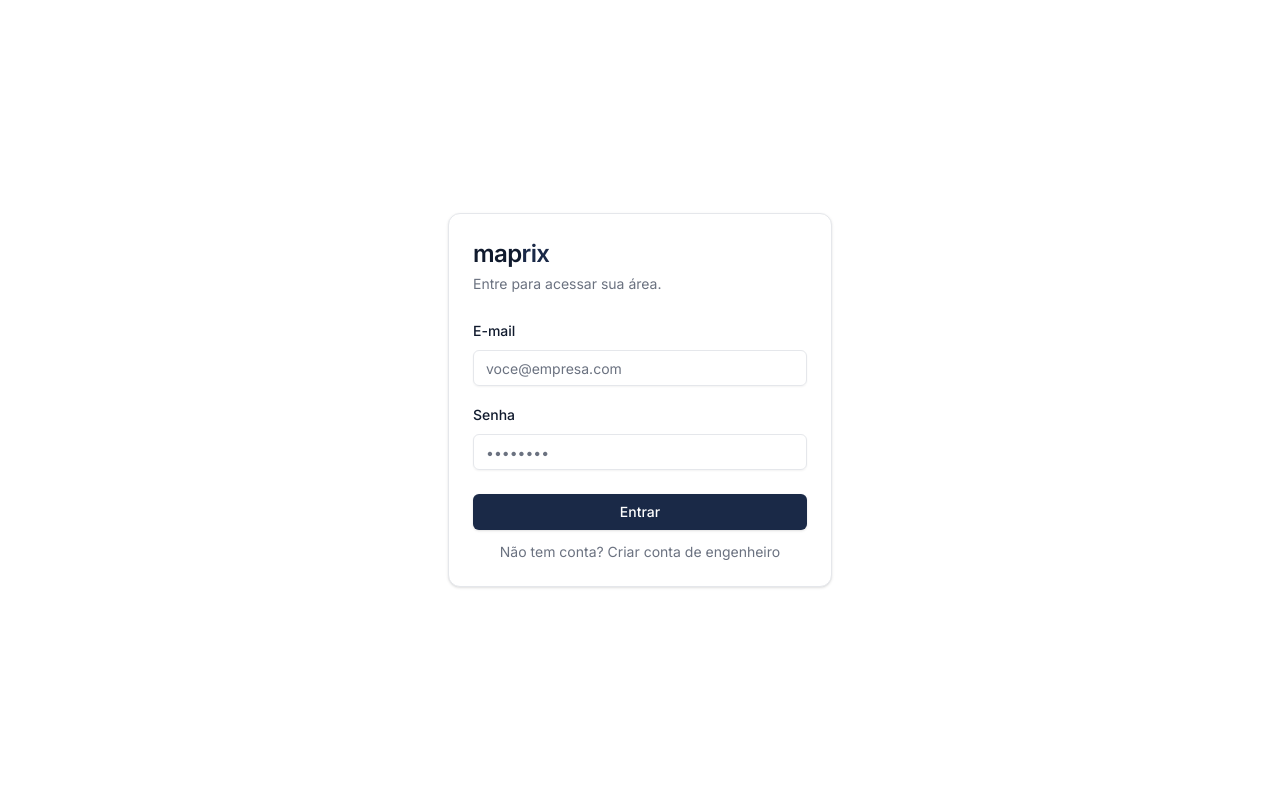
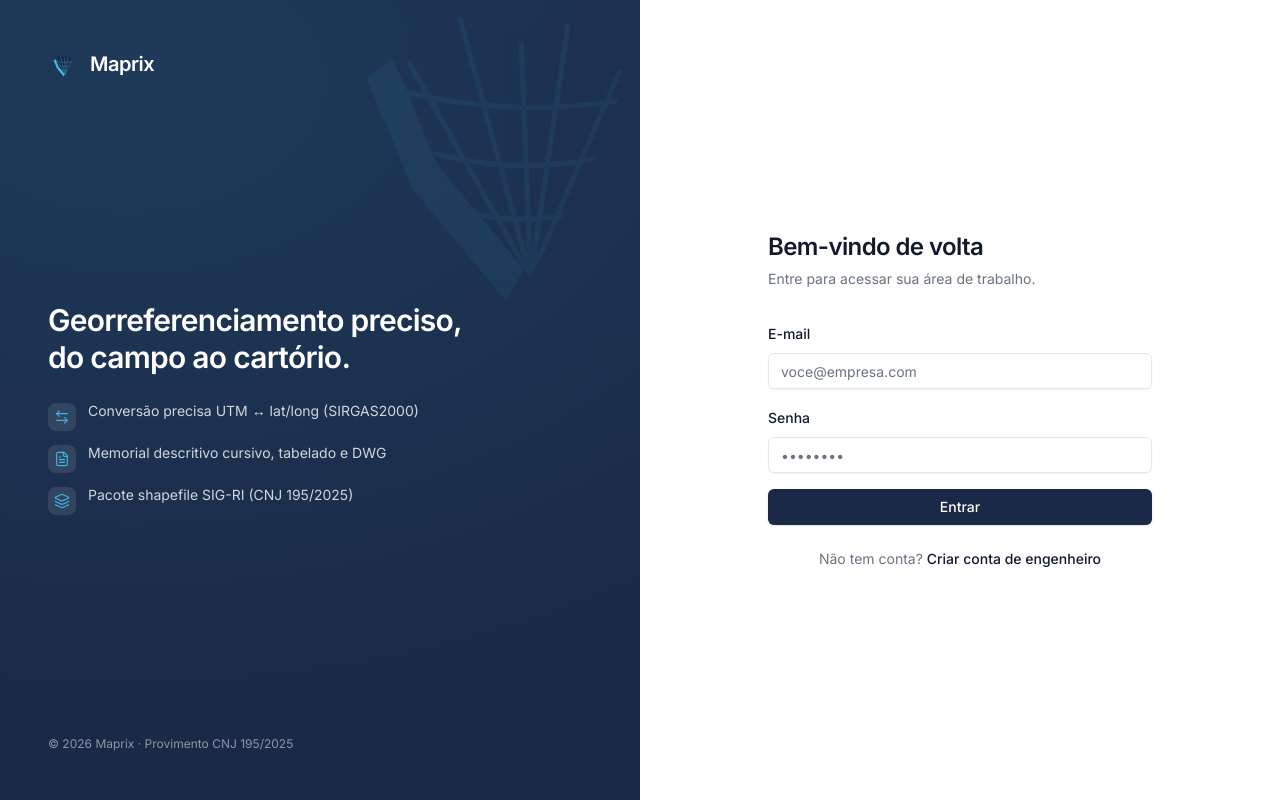
Before and after one commit to MatheusCostaFrancisco/maprix, a React (Vite) app in the folder maprix-web/: page /login in a window 1280 px wide. Built offline with nearby package versions, Linux system fonts and the light colour scheme; no server answers.

Commit message:
feat(web): redesign login with split brand layout and motion

```diff
--- a/maprix-web/src/pages/login.tsx
+++ b/maprix-web/src/pages/login.tsx
@@ -1,16 +1,11 @@
 import { useState, type FormEvent } from 'react';
 import { Navigate, useNavigate } from 'react-router-dom';
+import { motion, useReducedMotion } from 'framer-motion';
+import { ArrowLeftRight, FileText, Layers, Loader2 } from 'lucide-react';
 import { Button } from '@/components/ui/button';
 import { Input } from '@/components/ui/input';
 import { Label } from '@/components/ui/label';
-import {
-  Card,
-  CardContent,
-  CardDescription,
-  CardFooter,
-  CardHeader,
-  CardTitle,
-} from '@/components/ui/card';
+import { Logo, LogoMark } from '@/components/shared/logo';
 import { useAuth } from '@/contexts/auth-context';
 import { ROLE_HOME } from '@/lib/roles';
 
@@ -20,9 +15,16 @@ const ERR_MAP: Record<string, string> = {
   invalid_input: 'Verifique os dados (senha mínima de 8 caracteres).',
 };
 
+const FEATURES = [
+  { icon: ArrowLeftRight, text: 'Conversão precisa UTM ↔ lat/long (SIRGAS2000)' },
+  { icon: FileText, text: 'Memorial descritivo cursivo, tabelado e DWG' },
+  { icon: Layers, text: 'Pacote shapefile SIG-RI (CNJ 195/2025)' },
+];
+
 export default function LoginPage() {
   const { user, loading, login, signup } = useAuth();
   const navigate = useNavigate();
+  const reduce = useReducedMotion();
   const [mode, setMode] = useState<'login' | 'signup'>('login');
   const [email, setEmail] = useState('');
   const [password, setPassword] = useState('');
@@ -30,9 +32,16 @@ export default function LoginPage() {
   const [error, setError] = useState<string | null>(null);
   const [submitting, setSubmitting] = useState(false);
 
-  if (!loading && user) return <Navigate to={ROLE_HOME[user.role]} replace />;
+  const isSignup = mode === 'signup';
 
-  const isSignup = mode === 'signup';
+  if (loading) {
+    return (
+      <div className="min-h-[100dvh] grid place-items-center bg-background">
+        <Loader2 className="h-6 w-6 animate-spin text-muted-foreground" aria-label="Carregando" />
+      </div>
+    );
+  }
+  if (user) return <Navigate to={ROLE_HOME[user.role]} replace />;
 
   async function handleSubmit(e: FormEvent) {
     e.preventDefault();
@@ -52,18 +61,74 @@ export default function LoginPage() {
   }
 
   return (
-    <div className="min-h-screen flex items-center justify-center bg-background px-4">
-      <Card className="w-full max-w-sm">
-        <CardHeader className="space-y-1">
-          <CardTitle className="text-2xl">
-            map<span className="text-primary">rix</span>
-          </CardTitle>
-          <CardDescription>
-            {isSignup ? 'Crie sua conta de engenheiro.' : 'Entre para acessar sua área.'}
-          </CardDescription>
-        </CardHeader>
-        <form onSubmit={handleSubmit}>
-          <CardContent className="space-y-4">
+    <div className="min-h-[100dvh] grid lg:grid-cols-2 bg-background">
+      {/* Painel de marca */}
+      <aside className="relative hidden lg:flex flex-col justify-between overflow-hidden bg-maprix-navy p-12 text-white">
+        <div
+          aria-hidden
+          className="pointer-events-none absolute -right-24 -top-24 h-[28rem] w-[28rem] opacity-[0.07]"
+        >
+          <LogoMark className="h-full w-full" />
+        </div>
+        <div
+          aria-hidden
+          className="pointer-events-none absolute inset-0 bg-[radial-gradient(60rem_40rem_at_20%_10%,rgba(63,184,224,0.12),transparent)]"
+        />
+
+        <Logo
+          wordmarkClassName="text-white text-xl"
+          markClassName="h-8 w-8"
+          className="relative gap-2.5"
+        />
+
+        <div className="relative space-y-6">
+          <h1 className="max-w-md text-3xl font-semibold leading-tight tracking-tight">
+            Georreferenciamento preciso, do campo ao cartório.
+          </h1>
+          <ul className="space-y-3">
+            {FEATURES.map((f) => {
+              const Icon = f.icon;
+              return (
+                <li key={f.text} className="flex items-start gap-3 text-sm text-white/80">
+                  <span className="mt-0.5 grid h-7 w-7 shrink-0 place-items-center rounded-lg bg-white/10">
+                    <Icon className="h-4 w-4 text-maprix-cyan" strokeWidth={1.75} />
+                  </span>
+                  {f.text}
+                </li>
+              );
+            })}
+          </ul>
+        </div>
+
+        <p className="relative text-xs text-white/50">
+          © {new Date().getFullYear()} Maprix · Provimento CNJ 195/2025
+        </p>
+      </aside>
+
+      {/* Painel do formulário */}
+      <main className="flex items-center justify-center px-4 py-10 sm:px-6">
+        <motion.div
+          initial={reduce ? false : { opacity: 0, y: 8 }}
+          animate={{ opacity: 1, y: 0 }}
+          transition={{ duration: 0.25, ease: [0.16, 1, 0.3, 1] }}
+          className="w-full max-w-sm"
+        >
+          <div className="mb-8 lg:hidden">
+            <Logo wordmarkClassName="text-xl" markClassName="h-8 w-8" />
+          </div>
+
+          <div className="space-y-1.5">
+            <h2 className="text-2xl font-semibold tracking-tight">
+              {isSignup ? 'Criar conta' : 'Bem-vindo de volta'}
+            </h2>
+            <p className="text-sm text-muted-foreground">
+              {isSignup
+                ? 'Crie sua conta de engenheiro para começar.'
+                : 'Entre para acessar sua área de trabalho.'}
+            </p>
+          </div>
+
+          <form onSubmit={handleSubmit} className="mt-8 space-y-4">
             {isSignup && (
               <div className="space-y-2">
                 <Label htmlFor="name">Nome</Label>
@@ -101,31 +166,41 @@ export default function LoginPage() {
                 autoComplete={isSignup ? 'new-password' : 'current-password'}
               />
             </div>
+
             {isSignup && (
               <p className="text-xs text-muted-foreground">
                 O cadastro cria uma conta de engenheiro. Contas de cartório são criadas pela
                 equipe Maprix.
               </p>
             )}
-            {error && <p className="text-sm text-destructive">{error}</p>}
-          </CardContent>
-          <CardFooter className="flex flex-col gap-3">
+
+            {error && (
+              <p role="alert" className="text-sm font-medium text-destructive">
+                {error}
+              </p>
+            )}
+
             <Button type="submit" className="w-full" disabled={submitting}>
+              {submitting && <Loader2 className="animate-spin" />}
               {submitting ? 'Aguarde…' : isSignup ? 'Criar conta' : 'Entrar'}
             </Button>
+          </form>
+
+          <p className="mt-6 text-center text-sm text-muted-foreground">
+            {isSignup ? 'Já tem conta?' : 'Não tem conta?'}{' '}
             <button
               type="button"
-              className="text-sm text-muted-foreground hover:text-foreground"
+              className="font-medium text-foreground underline-offset-4 hover:underline focus-visible:underline focus-visible:outline-none"
               onClick={() => {
                 setMode(isSignup ? 'login' : 'signup');
                 setError(null);
               }}
             >
-              {isSignup ? 'Já tem conta? Entrar' : 'Não tem conta? Criar conta de engenheiro'}
+              {isSignup ? 'Entrar' : 'Criar conta de engenheiro'}
             </button>
-          </CardFooter>
-        </form>
-      </Card>
+          </p>
+        </motion.div>
+      </main>
     </div>
   );
 }
```
